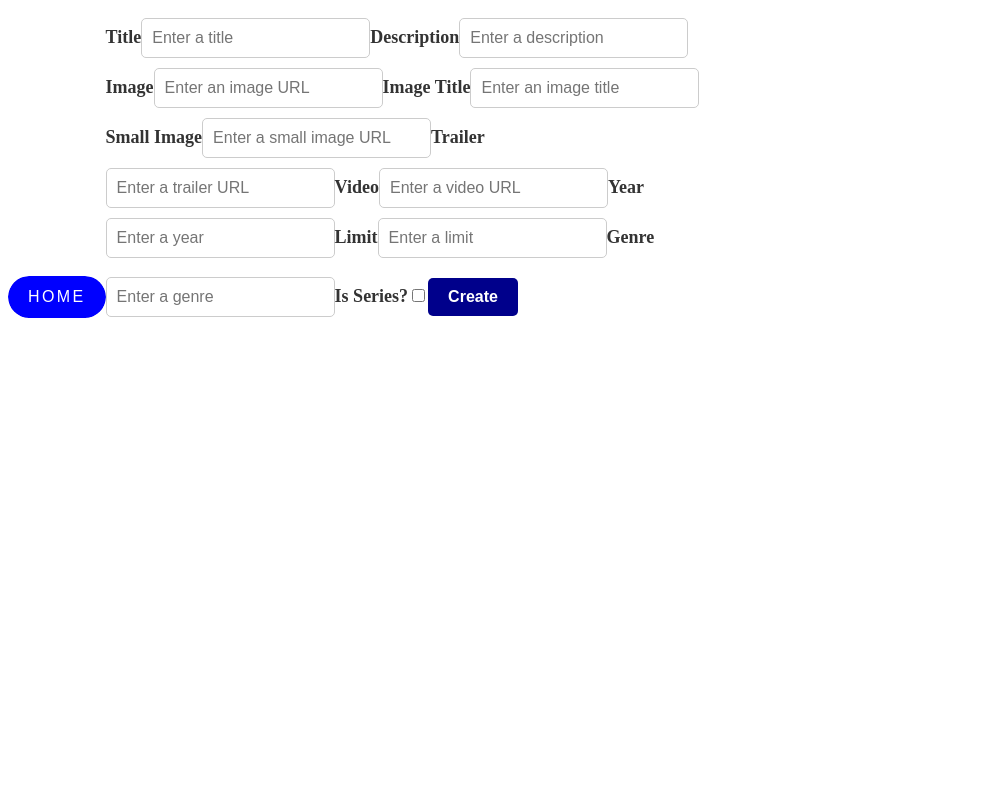
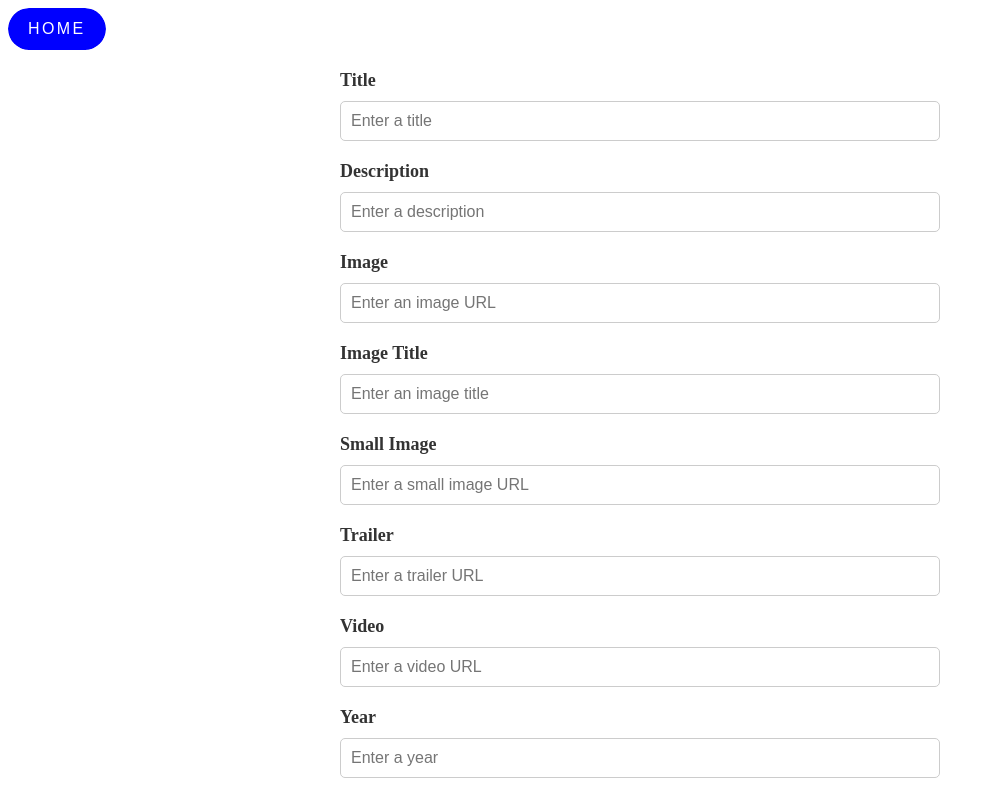
Before and after one commit to lpdancona/movie-island, a React (Create React App) app in the folder movie-react/: page /movies in a window 1280 px wide. Shown: the top 799 px of the page, without its empty margins (0-995 px from the left). Built offline with nearby package versions, Linux system fonts and the light colour scheme.

Commit message:
implemented search component

```diff
--- a/movie-react/src/components/create-movie/NewMovie.jsx
+++ b/movie-react/src/components/create-movie/NewMovie.jsx
@@ -43,7 +43,7 @@ const NewMovie = () => {
       <Link to="/">
         <button className="home-button">Home</button>
       </Link>
-      <form onSubmit={handleSubmit}>
+      <form className="form-new" onSubmit={handleSubmit}>
         <label>Title</label>
         <input
           type="text"
--- a/movie-react/src/components/create-movie/newMovie.scss
+++ b/movie-react/src/components/create-movie/newMovie.scss
@@ -1,4 +1,4 @@
-form {
+.form-new {
   display: flex;
   flex-direction: column;
   max-width: 600px;
--- a/movie-react/src/components/search/Search.jsx
+++ b/movie-react/src/components/search/Search.jsx
@@ -6,10 +6,9 @@ function Search() {
   const API_URL = "https://api.themoviedb.org/3";
   const [movies, setMovies] = useState([]);
   const [searchKey, setSearchKey] = useState("");
-  const fetchMovies = async (searchKey) => {
-    setSearchKey("Avatar");
+  const fetchMovies = async () => {
     const type = searchKey.length > 1 ? "search" : "discover";
-    const URL = `${API_URL}/${type}/movie`;
+    const URL = `${API_URL}/search/movie`;
     console.log(URL);
     const {
       data: { results },
@@ -22,7 +21,7 @@ function Search() {
     setMovies(results);
   };
   useEffect(() => {
-    fetchMovies(searchKey);
+    fetchMovies();
   }, []);
   console.log(searchKey.lenght);
   const renderMovies = () => {
```
